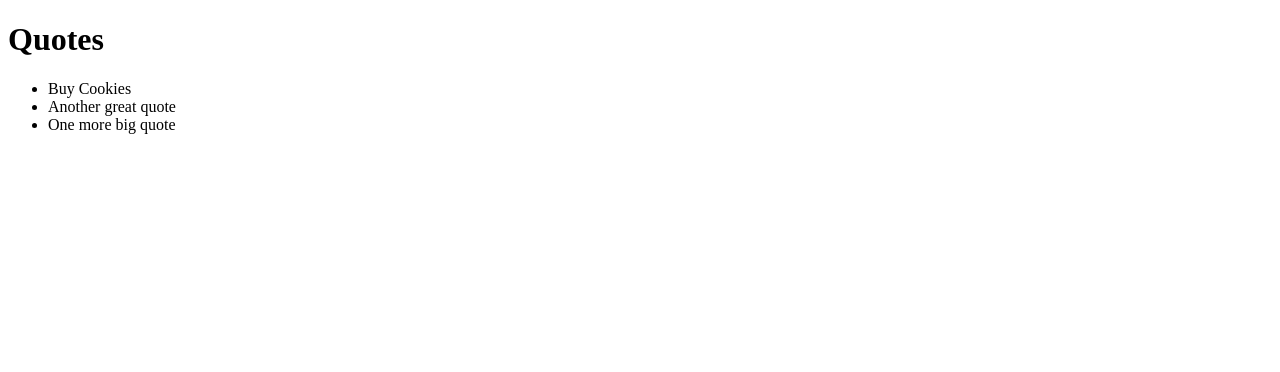
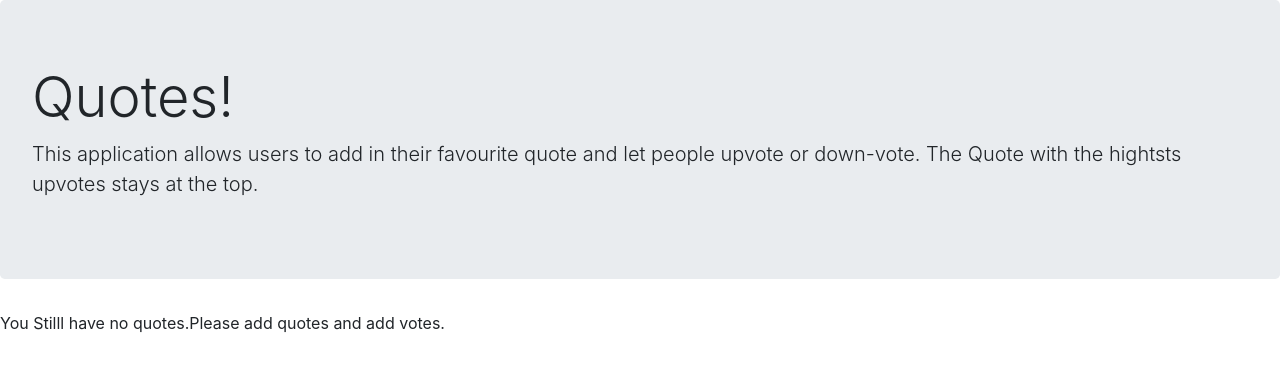
Before and after one commit to GabrielOduori/Quotes, an Angular app: page / in a window 1280 px wide. Shown: the top 372 px of the page. Built offline with nearby package versions, Linux system fonts and the light colour scheme.

Commit message:
Added buttons for upvote, downvote and delete

```diff
--- a/src/app/app.component.ts
+++ b/src/app/app.component.ts
@@ -8,12 +8,4 @@ import { Quote } from './quote';
   styleUrls: ['./app.component.css']
 })
 export class AppComponent {
-  // title = 'Quotes';
-  quotes = [
-    new Quote(1,'Buy Cookies'),
-    new Quote(2,'Another great quote'),
-    new Quote(3,'One more big quote'),
-
-
-  ]
 }
--- a/src/app/quote.ts
+++ b/src/app/quote.ts
@@ -1,5 +1,5 @@
 export class Quote {
-    constructor(public id:number, public quoteBody:string){
+    constructor(public id:number, public quoteBody:string, public author:string, public publishedBy:string, public creationDate:Date){
 
     }
 }
--- a/src/app/quote/quote.component.css
+++ b/src/app/quote/quote.component.css
@@ -0,0 +1,10 @@
+hr{
+    width:"90%";
+     align:"left";
+}
+
+#quoteNumber{
+    text-align:justify;
+    color: red;
+
+}
--- a/src/app/quote/quote.component.html
+++ b/src/app/quote/quote.component.html
@@ -1,5 +1,39 @@
-<h1>Quotes</h1>
+
+<head>
+    <!-- Required meta tags -->
+    <meta charset="utf-8">
+    <meta name="viewport" content="width=device-width, initial-scale=1, shrink-to-fit=no">
+
+    <!-- Bootstrap CSS -->
+    <link rel="stylesheet" href="https://stackpath.bootstrapcdn.com/bootstrap/4.3.1/css/bootstrap.min.css" integrity="sha384-ggOyR0iXCbMQv3Xipma34MD+dH/1fQ784/j6cY/iJTQUOhcWr7x9JvoRxT2MZw1T" crossorigin="anonymous">
+
+    <title>Quotes!</title>
+</head>
+<body>
+
+    <div class="jumbotron">
+                    <h1 class="display-4">Quotes!</h1>
+                    <p class="lead">This application allows users to add in their favourite quote and let people upvote or down-vote. The Quote with the hightsts upvotes stays at the top.</p>
+                    <!-- <hr class="my-4"> -->
+                    </div>
+<!-- <h1>Quotes</h1> -->
 <ul>
-    <li *ngFor='let quote of quotes'>{{quote.quoteBody}}</li>
+    <div *ngFor='let quote of quotes'>{{quote.quoteBody}}
+
+        <div>
+                <button class="btn btn-success" > UpVote</button>
+                <button class="btn btn-primary" >DownVote</button>
+        </div>
+        <br>
+        <div>
+            <button (click) ='quoteDelete(true)'class="btn btn-danger">Delete Quote</button>
+        </div>
+
+        <hr>
+    </div>
 </ul>
-<!-- <p *ngIf='goals.length > 5'>You have too many goals</p> -->
+<div>
+<p class="quoteNumber"*ngIf='quotes.length <= 0'>You Stilll have no quotes.Please add quotes and add votes.</p>
+</div>
+
+</body>
--- a/src/app/quote/quote.component.ts
+++ b/src/app/quote/quote.component.ts
@@ -1,4 +1,4 @@
-import { Component, OnInit } from '@angular/core';
+import { Component, OnInit, Input, Output, EventEmitter } from '@angular/core';
 import { Quote } from '../quote';
 
 @Component({
@@ -9,11 +9,30 @@ import { Quote } from '../quote';
 export class QuoteComponent implements OnInit {
 
   quotes = [
-    new Quote(1,'Buy Cookies'),
-    new Quote(2,'Another great quote'),
-    new Quote(3,'One more big quote'),
+    // new Quote(1,'This application allows users to add in their favourite quote and let people upvote or down-vote. The Quote with the hightsts upvotes stays at the top.'),
+    // new Quote(2,'Another great quote'),
+    // new Quote(3,'One more big quote'),
+    // new Quote(4,'This application allows users to add in their favourite quote and let people upvote or down-vote. The Quote with the hightsts upvotes stays at the top.'),
+
 
   ]
+  @Input() quote:Quote;
+  @Output() isComplete = new EventEmitter<boolean>();
+
+  quoteComplete(complete:boolean){
+    this.isComplete.emit(complete)
+  }
+
+  deleteQuote(isComplete,index){
+    if(isComplete){
+      let toDelete=confirm(`Are you sure you want to delete ${this.quotes[index].quoteBody}`)
+
+      if(toDelete){
+        this.quotes.splice(index,1)
+      }
+
+    }
+  }
   constructor() { }
 
   ngOnInit() {
```
